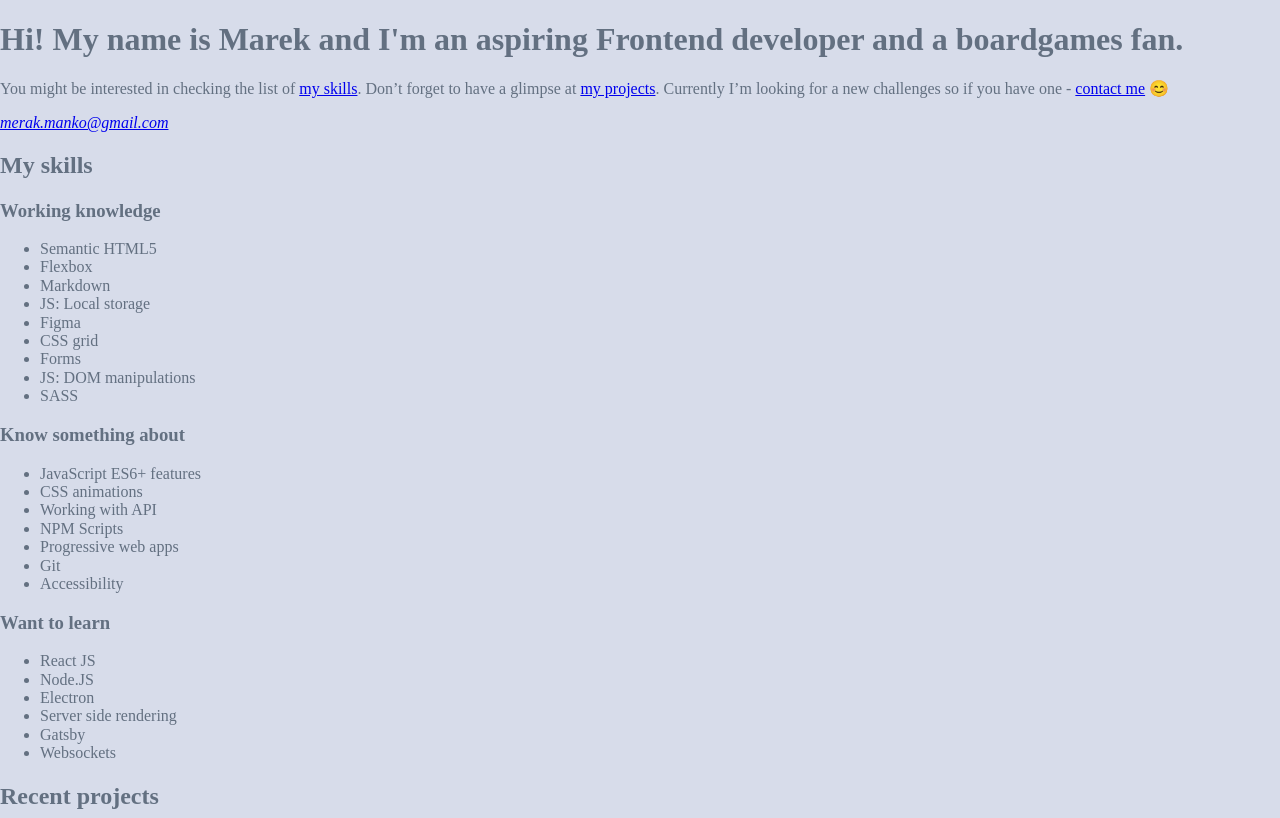
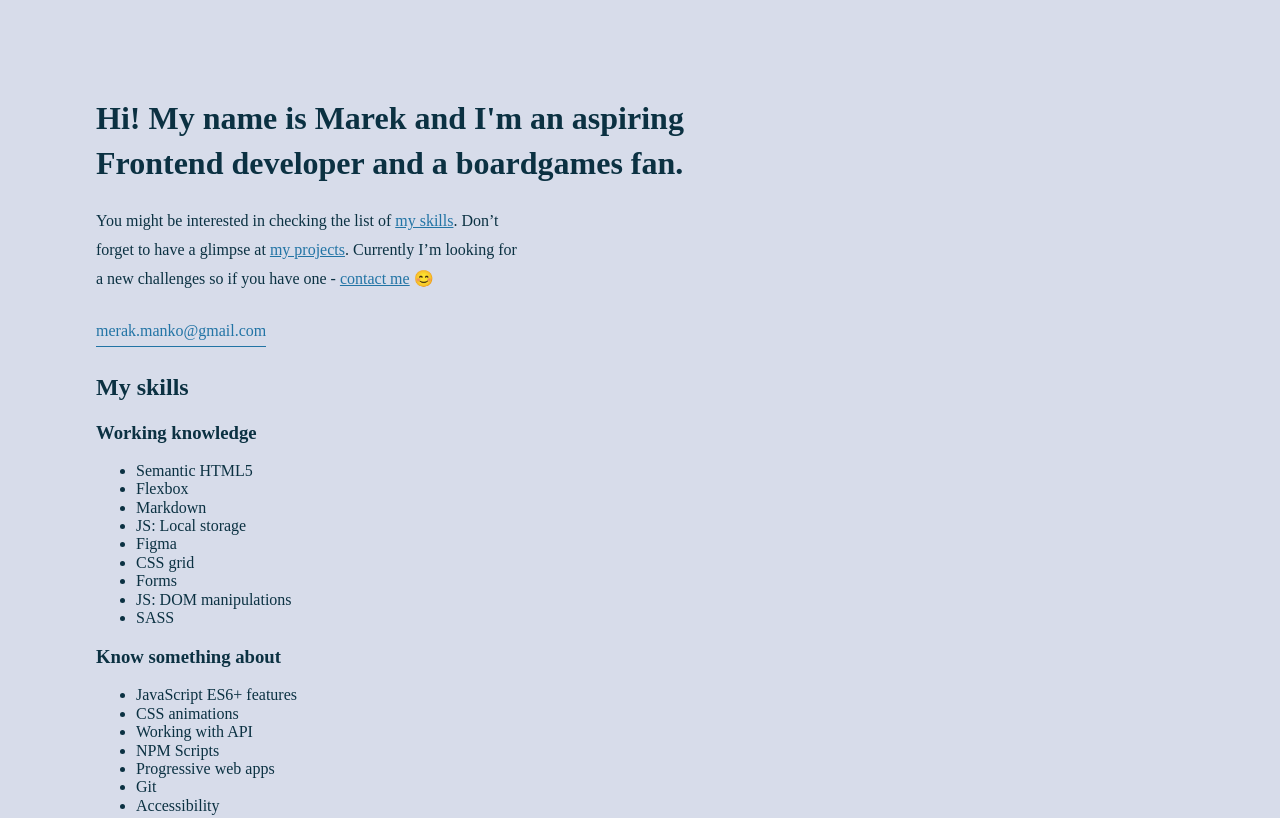
Before and after one commit to mankom/mankom.github.io, a website: page src/content/index.html in a window 1280 px wide. Shown: the top 818 px of the page. Drawn offline with nearby package versions, Linux system fonts and the light colour scheme; files that its build step writes are made by us from their sources; no server answers.

Commit message:
feat: set styles for section me

```diff
--- a/src/scss/_variables.scss
+++ b/src/scss/_variables.scss
@@ -10,3 +10,6 @@ $gainsboro:#D7DCEA;
 $black-coral:#595F72;
 $lavender-gray: #C4C8D5;
 $ash-grey: #B0B5C0;
+$dodger-blue: #2274A5;
+$pinaple:#594157;
+$yankees-blue:#0B3142;
--- a/src/scss/main.scss
+++ b/src/scss/main.scss
@@ -8,15 +8,38 @@
 }
 
 body {
-  color: $aurometalsaurus;
   background: $gainsboro;
+  color: $yankees-blue;//$aurometalsaurus;
+  margin: 6em;
+}
+
+.me{
+  line-height: 2.8rem;
+  width: 40em;
+  &__email &__link{
+    border-bottom: .1em solid $dodger-blue;
+    color: $dodger-blue;
+    padding-bottom: .4em;
+    text-decoration: none;
+
+  }
+  &__link{
+    color: $dodger-blue;
+    font-style: normal;
+  }
+  &__text{
+    font-size: 1rem;
+    line-height: 1.8rem;
+    width: 66%;
+  }
+
 }
 
 .my-projects{
   &__item{
-    background: $aurometalsaurus;
+    background: $yankees-blue;//$aurometalsaurus;
     border-radius: .5em;
-    box-shadow: 0.15em 0.15em rgba($color: #000000, $alpha: .7);
+    box-shadow: 0.18em 0.18em rgba($color: #000000, $alpha: .6);
 
     display: block;
     color: $ash-grey;
@@ -24,7 +47,8 @@ body {
 
   }
   &__link{
-    color: $lavender-gray;
+    color: $dodger-blue;//$lavender-gray;
+    font-style: normal;
     text-decoration: none;
   }
   &__list{
@@ -35,5 +59,4 @@ body {
     margin: 0;
     padding: 0 0.5em;
   }
-
 }
```
